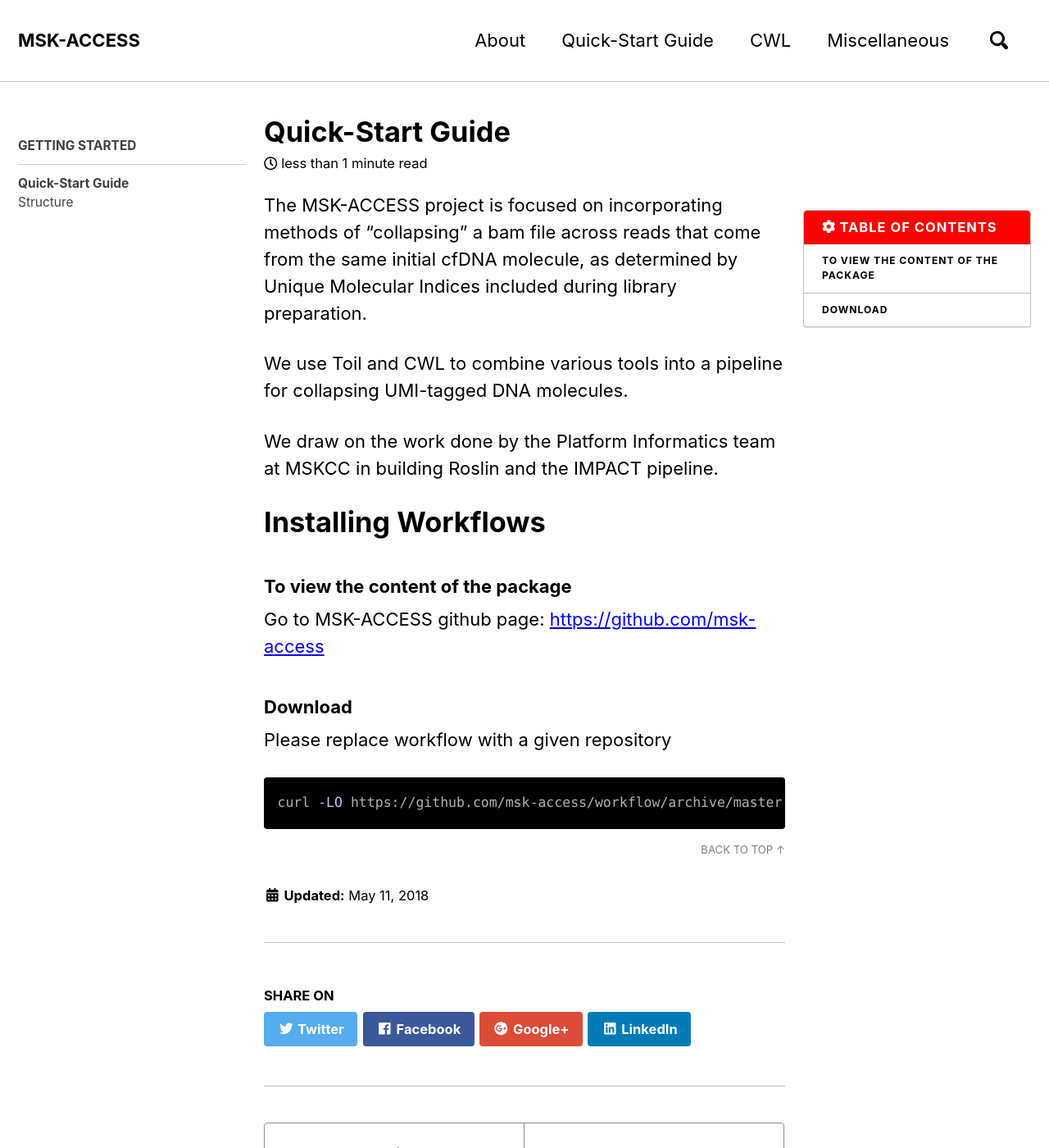
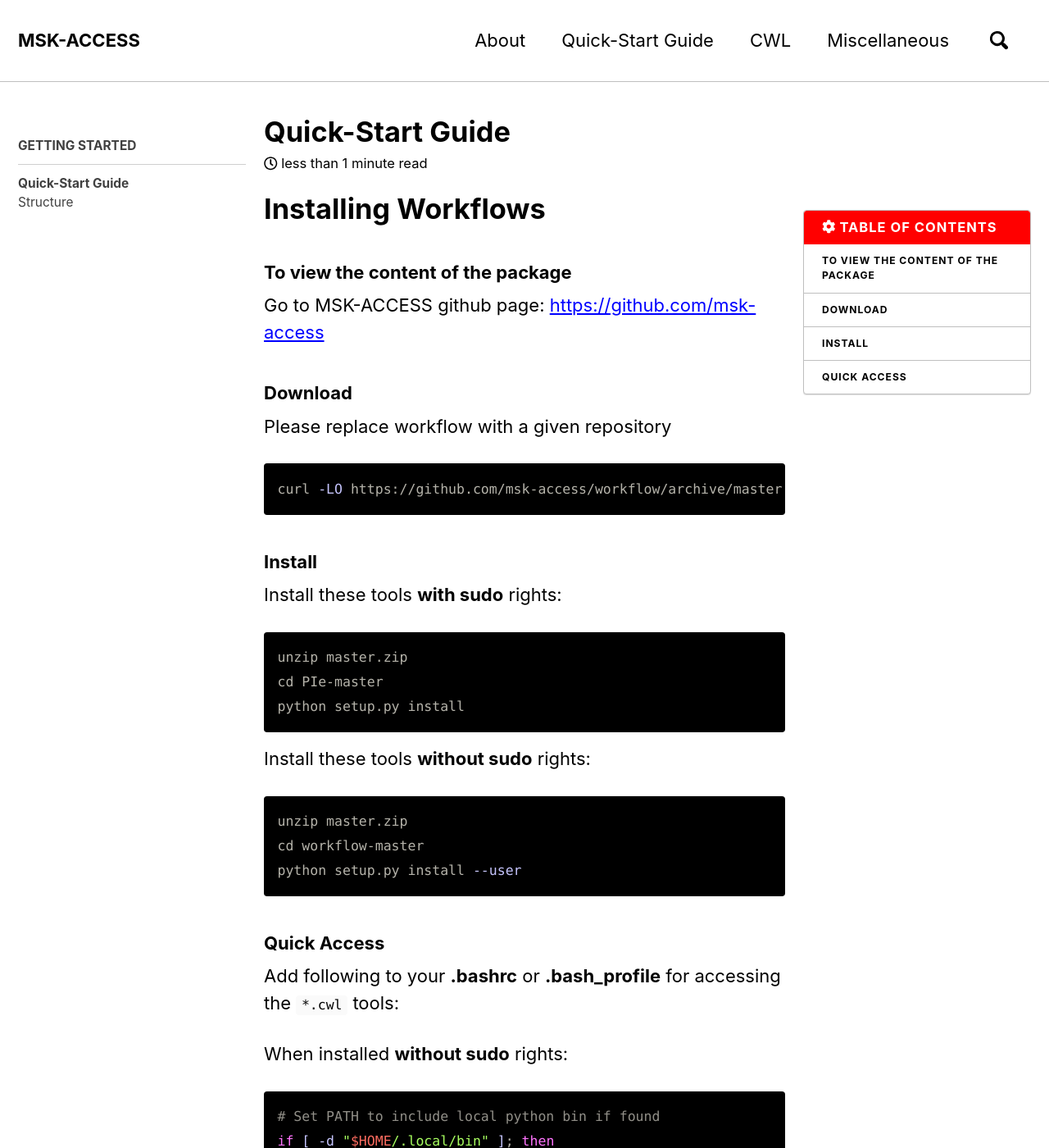
Before and after one commit to msk-access/msk-access.github.io, a Jekyll site: the page built from _docs/01-quick-start-guide.md, in a window 1280 px wide and 1400 px high. Shown: the whole window at 82% size. Built offline with Jekyll 4.4.1, drawn with Linux system fonts in a browser that asks for light colours; nearby versions of some CDN libraries; some of the changed text lies outside the part shown.

````diff
--- a/_docs/01-quick-start-guide.md
+++ b/_docs/01-quick-start-guide.md
@@ -14,14 +14,6 @@ toc_icon: "cog"
 [^anaconda]: See [**Anaconda** page]({{ "/docs/anaconda/" | relative_url }}) for installing miniconda and using bioconda for bioinformatics tools.
 [^bioconda]: See [**Bioconda** page]({{ "/docs/bioconda/" | relative_url }}) for Using bioconda to install bioinformatics tools.
 
-
-The MSK-ACCESS project is focused on incorporating methods of "collapsing" a bam file across reads that come from the same initial cfDNA molecule, as determined by Unique Molecular Indices included during library preparation.
-
-We use Toil and CWL to combine various tools into a pipeline for collapsing UMI-tagged DNA molecules.
-
-We draw on the work done by the Platform Informatics team at MSKCC in building Roslin and the IMPACT pipeline.
-
-
 # Installing Workflows
 
 ### To view the content of the package
@@ -34,3 +26,34 @@ Please replace workflow with a given repository
 ```bash
 curl -LO https://github.com/msk-access/workflow/archive/master.zip
 ```
+
+### Install
+
+Install these tools **with sudo** rights:
+
+```bash
+unzip master.zip
+cd PIe-master
+python setup.py install
+```
+
+Install these tools **without sudo** rights:
+
+```bash
+unzip master.zip
+cd workflow-master
+python setup.py install --user
+```
+
+### Quick Access
+
+Add following to your **.bashrc** or **.bash_profile** for accessing the `*.cwl` tools:
+
+When installed **without sudo** rights:
+
+```bash
+# Set PATH to include local python bin if found
+if [ -d "$HOME/.local/bin" ]; then
+    PATH="$HOME/.local/bin:$PATH"
+fi
+```
````
Also changed, not shown: _about/index.md (+11 -3 lines).
